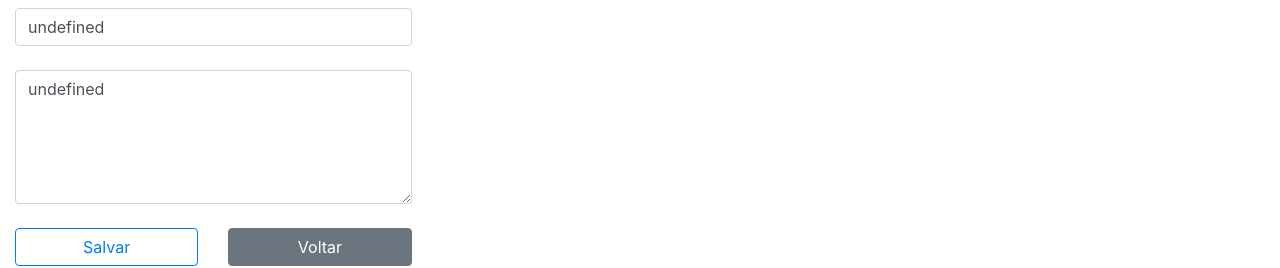
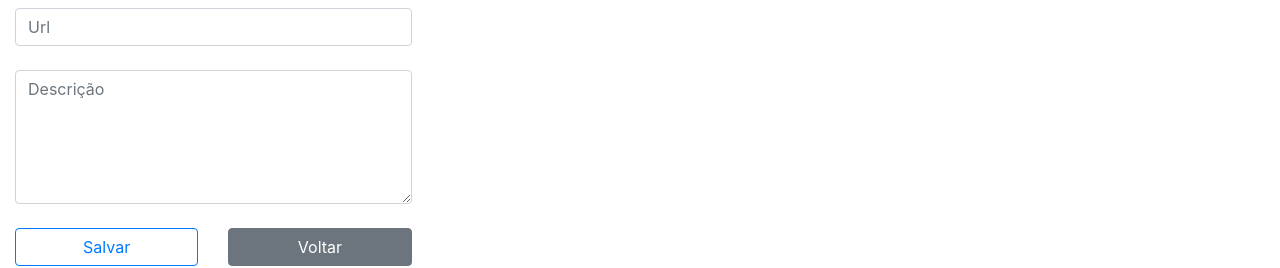
Before and after one commit to JorgeAndre2016/CadastroFotosCaelum, an Angular app: page /cadastro in a window 1280 px wide. Shown: the part 332-600 px from the top of the page. Built offline with nearby package versions, Linux system fonts and the light colour scheme.

Commit message:
Mudança nos atributos do componente

```diff
--- a/src/app/foto/foto.component.ts
+++ b/src/app/foto/foto.component.ts
@@ -1,5 +1,4 @@
 import { Component, OnInit, Input } from '@angular/core';
-import { HttpClient } from '@angular/common/http';
 
 @Component({
     selector: 'app-foto',
@@ -8,10 +7,11 @@ import { HttpClient } from '@angular/common/http';
 
 export class FotoComponent implements OnInit {
 
-    @Input() titulo: string;
-    @Input() url: string;
+    @Input() public titulo = '';
+    @Input() public url = '';
+    public descricao = '';
 
-    constructor(public http: HttpClient) { }
+    constructor() { }
 
     ngOnInit() { }
 }
```
